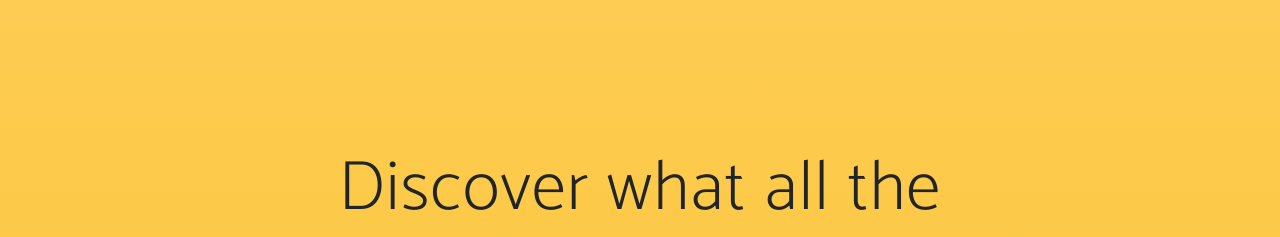
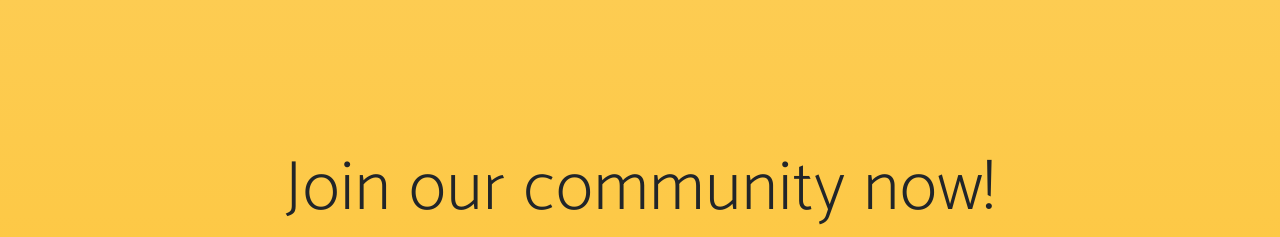
Before and after one commit to stackbit-projects/finfo-d482b, a Gatsby site: page / in a window 1280 px wide. Shown: the part 802-1039 px from the top of the page. Built offline with nearby package versions, Linux system fonts and the light colour scheme; Gatsby itself is replaced by a stand-in of ours; a web font is replaced by a local one.

Commit message:
index.js: updated Header in div 2

```diff
--- a/src/pages/index.js
+++ b/src/pages/index.js
@@ -50,7 +50,7 @@ const IndexPage = () => (
         <div className="row">
           <div className="col-md-8 mx-auto">
             <h2 className="section-heading">
-              Discover what all the buzz is about!
+              Join our community now!
             </h2>
             <p>
               Our app is available on any mobile device! Download now to get
```
